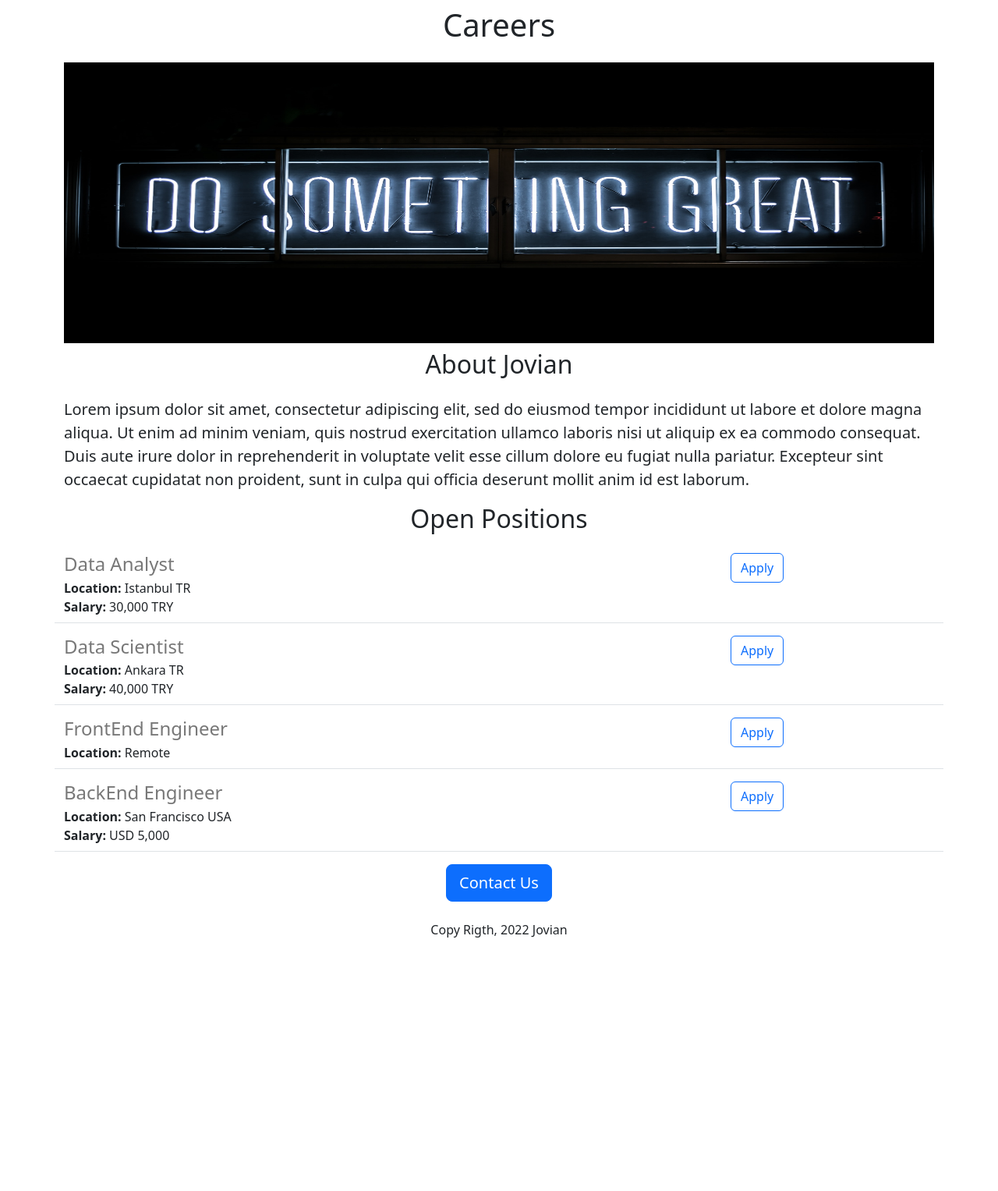
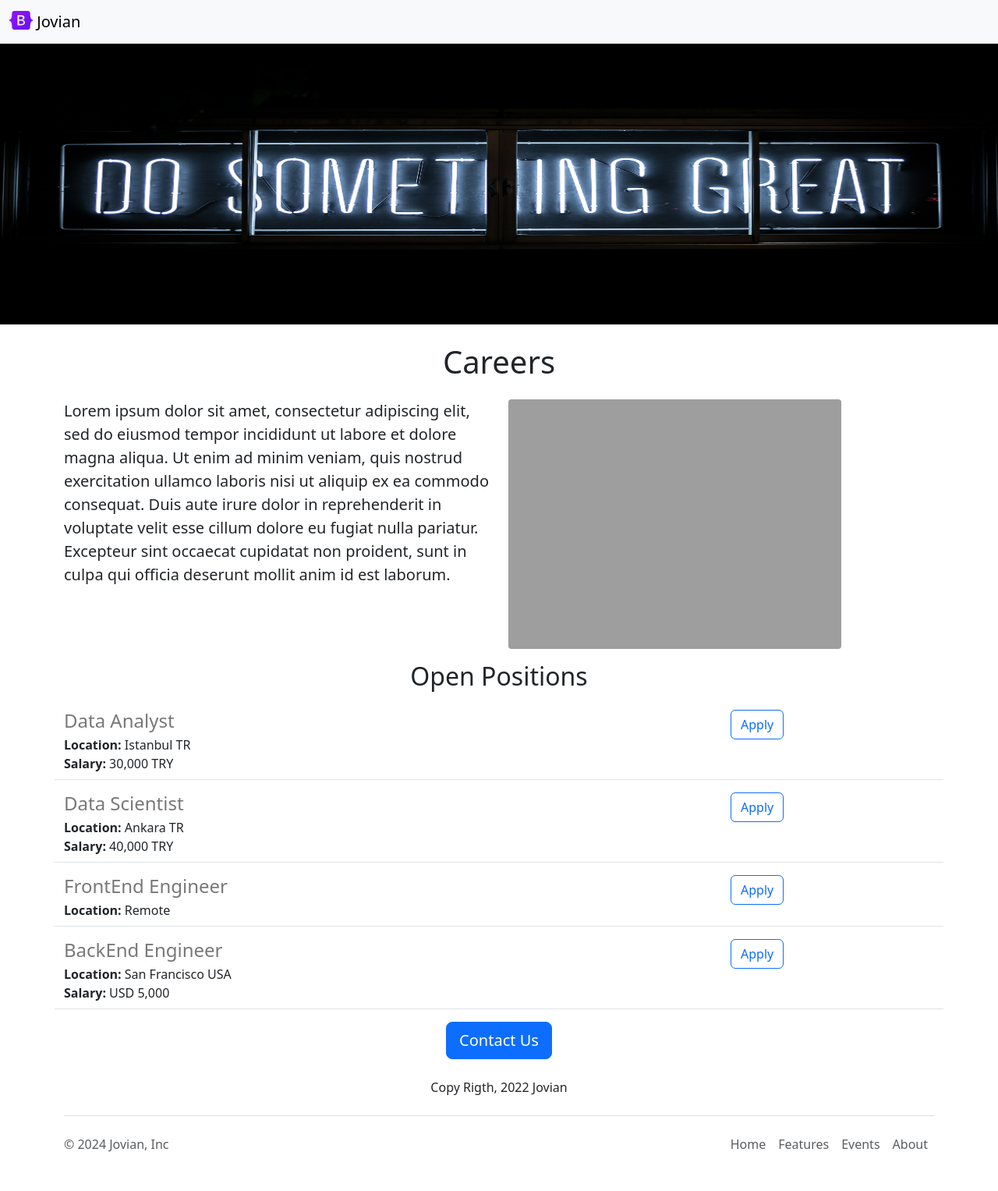
Before and after one commit to bekoasil/career_site, a Flask app: page / in a window 1280 px wide. Shown: the whole page at 78% size. Before the commit the page ends 1202 px from the top, so only its background shows below. Run offline with Flask 3, Linux system fonts and the light colour scheme.

Commit message:
new commit

```diff
--- /dev/null
+++ b/templates/footer.html
@@ -0,0 +1,16 @@
+<div class="container">
+    <footer class="d-flex flex-wrap justify-content-between align-items-center py-3 my-4 border-top">
+      <p class="col-md-4 mb-0 text-body-secondary">&copy; 2024 Jovian, Inc</p>
+
+      <a href="/" class="col-md-4 d-flex align-items-center justify-content-center mb-3 mb-md-0 me-md-auto link-body-emphasis text-decoration-none">
+        <svg class="bi me-2" width="40" height="32"><use xlink:href="#bootstrap"/></svg>
+      </a>
+
+      <ul class="nav col-md-4 justify-content-end">
+        <li class="nav-item"><a href="home.html" target="_blank" class="nav-link px-2 text-body-secondary">Home</a></li>
+        <li class="nav-item"><a href="https://jovian.ai/learn" target="_blank" class="nav-link px-2 text-body-secondary">Features</a></li>
+        <li class="nav-item"><a href="https://jovian.ai/events" target="_blank" class="nav-link px-2 text-body-secondary">Events</a></li>
+        <li class="nav-item"><a href="https://jovian.ai/about" target="_blank" class="nav-link px-2 text-body-secondary">About</a></li>
+      </ul>
+    </footer>
+  </div>
--- a/templates/home.html
+++ b/templates/home.html
@@ -11,15 +11,23 @@
       #banner{
         height: 360px;
         width: 100%;
+        margin-bottom: 16px;
       }
     </style>
   </head>
   <body>
+    {% include 'nav.html' %}
+    <img id="banner" class="img-fluid" src="http://127.0.0.1:8080/static/banner.jpg">
     <div class="container">
       <h1 class="text-center mt-2 mb-4">{{company_nam}} Careers</h1>
-      <img id="banner" class="img-fluid" src="http://127.0.0.1:8080/static/banner.jpg" >
-      <h2 class="text-center mt-2 mb-4">About Jovian</h2>
+      <div class="row" style="margin-bottom: 16px;">
+      <div class="col-md-6">
       <p class="lead">Lorem ipsum dolor sit amet, consectetur adipiscing elit, sed do eiusmod tempor incididunt ut labore et dolore magna aliqua. Ut enim ad minim veniam, quis nostrud exercitation ullamco laboris nisi ut aliquip ex ea commodo consequat. Duis aute irure dolor in reprehenderit in voluptate velit esse cillum dolore eu fugiat nulla pariatur. Excepteur sint occaecat cupidatat non proident, sunt in culpa qui officia deserunt mollit anim id est laborum.</p>
+      </div>
+      <div class="d-none d-md-block col-6">
+      <img src="http://127.0.0.1:8080/static/people.jpg" style="height: 320px; border-radius: 4px;">
+      </div >
+      </div>
       <h2 class="text-center mt-2 mb-4">Open Positions</h2>
       <p>
     <div style="magin-bottom: 16px;">
@@ -29,10 +37,10 @@
     </div>
       </p>
       <div class="text-center">
-        <button class="btn btn-primary btn-lg ">Contact Us </button>
+        <a href="mailto:bekirsasil@gmail.com?subject=Question%20about%20Job%20Opennings%20&body=Name%20%3A%20%3Cyour%20name%3E%0D%0AQuestion%3A%20%3Cyour%20question%20goes%20here%3E"class="btn btn-primary btn-lg ">Contact Us </a>
         <p class="mt-4">Copy Rigth, 2022 Jovian </p>
       </div>
-
     </div>
+    {% include 'footer.html' %}
   </body>
 </html>
--- a/templates/jobitem.html
+++ b/templates/jobitem.html
@@ -7,6 +7,6 @@
     {% endif %}
     </div>
     <div class="col-3">
-    <button type="button" class="btn btn-outline-primary">Apply</button>
+    <a href="mailto:bekirsasil@gmail.com?subject=Application%20for%20{{job['title']}}&body=Name%20%3A%20%3Cyour%20name%3E%0D%0AResume%20%3A%20%3Cresume%20link%3E" type="button" class="btn btn-outline-primary">Apply</a>
     </div>
   </div>
--- /dev/null
+++ b/templates/nav.html
@@ -0,0 +1,9 @@
+<nav class="navbar bg-body-tertiary shadow-sm fixed-top bg-white">
+    <div class="container-fluid">
+      <a class="navbar-brand" href="#">
+        <img src="static/bootstrap-logo.svg" alt="Logo" width="30" height="24" class="d-inline-block align-text-top">
+        Jovian
+      </a>
+    </div>
+  </nav>
+  <div style="height:56px"></div>
```
Also changed, not shown: static/bootstrap-logo.svg (added), 3 other files.
